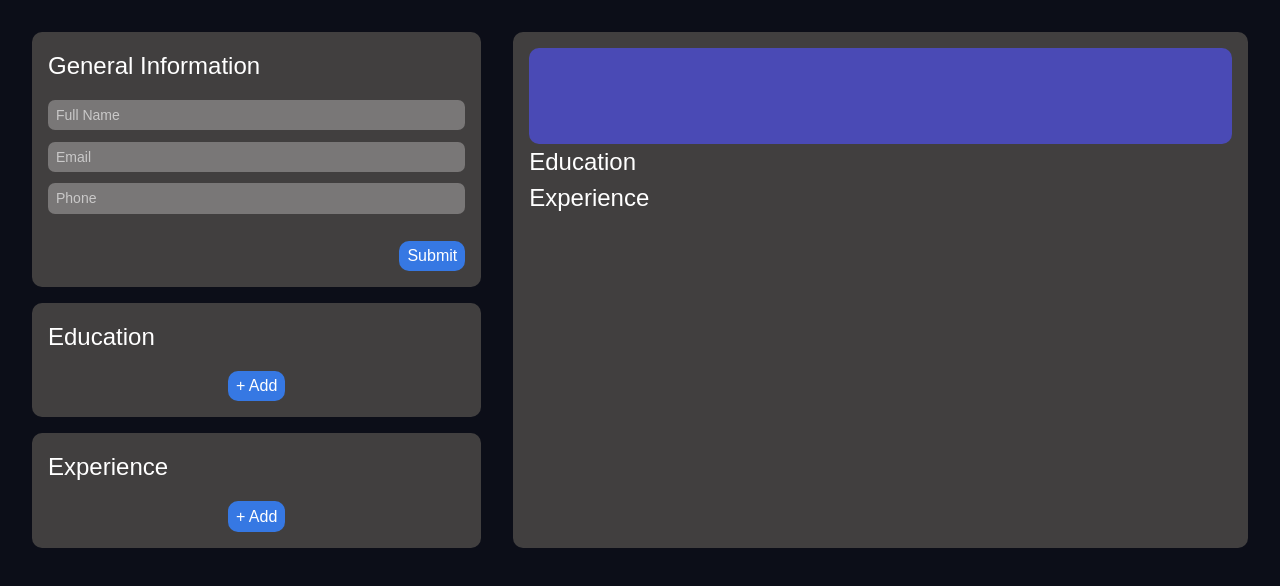
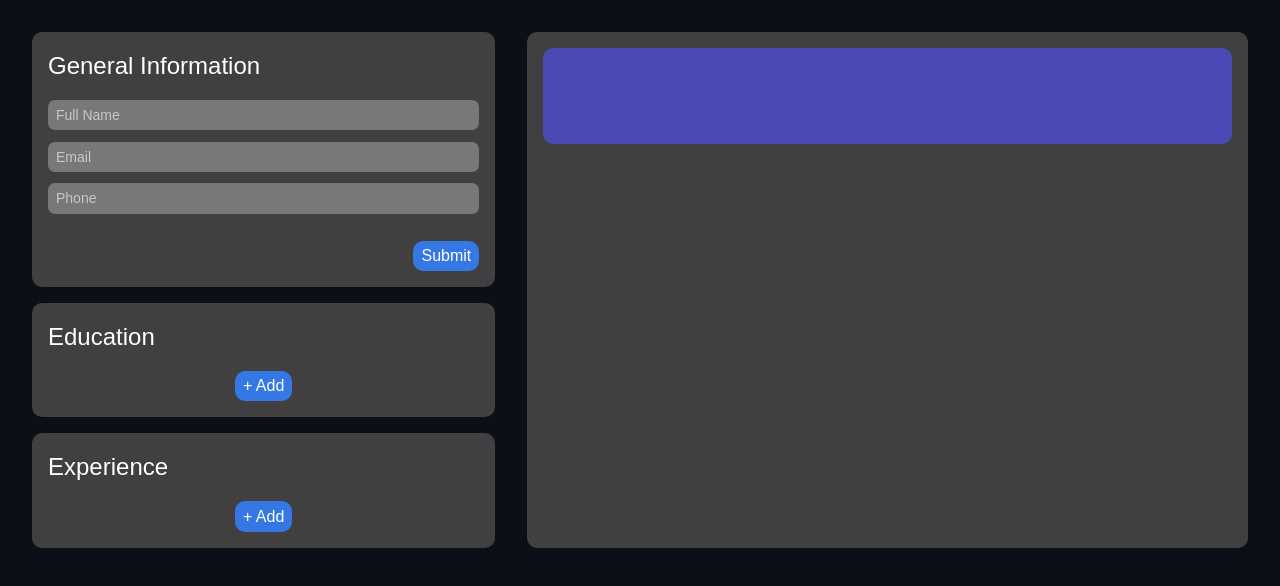
Before and after one commit to PDLIF/react-cv-application-TOP, a React (Vite) app: page / in a window 1280 px wide. Shown: the top 586 px of the page. Built offline with nearby package versions, Linux system fonts and the light colour scheme.

Commit message:
style: add a couple of classes to the forms headings

```diff
--- a/src/components/education/EducationPrint.jsx
+++ b/src/components/education/EducationPrint.jsx
@@ -1,7 +1,7 @@
 function EducationPrint({ education }) {
     return(
-        <div className="education-info">
-            <h2>Education</h2>
+        <div className="section education-info">
+            <h2 className={`heading ${education.length === 0 ? 'hidden' : ''} `}>Education</h2>
 
             {education.map(ed => (
                 <div key={ed.id} className="education-unit">
--- a/src/components/experience/ExperiencePrint.jsx
+++ b/src/components/experience/ExperiencePrint.jsx
@@ -1,7 +1,7 @@
 function ExperiencePrint({ experience }) {
     return(
         <div className="experience-info">
-            <h2>Experience</h2>
+            <h2 className={`heading ${experience.length === 0 ? 'hidden' : ''} `}>Experience</h2>
 
             {experience.map(exp => (
                 <div key={exp.id} className="experience-unit">
```
